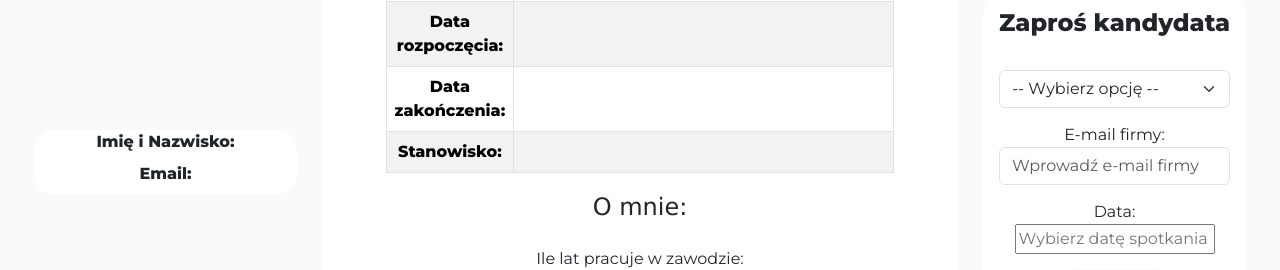
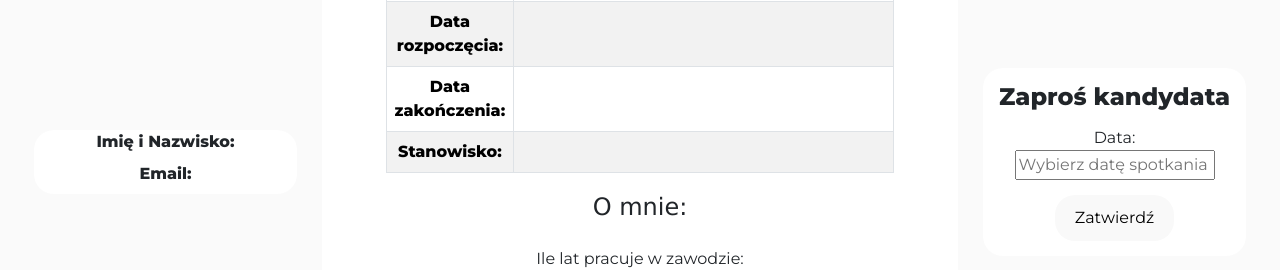
Before and after one commit to RafalKal/gastro-talent-app, a React (Vite) app: page /cook/1 in a window 1280 px wide. Shown: the part 247-517 px from the top of the page. Built offline with nearby package versions, Linux system fonts and the light colour scheme; no server answers; a web font is replaced by a local one.

Commit message:
Invitation function implemented

```diff
--- a/src/components/home/JobView.jsx
+++ b/src/components/home/JobView.jsx
@@ -19,7 +19,6 @@ function JobView() {
     const [meetingDate, setMeetingDate] = useState(null);
 
     useEffect(() => {
-        // Użyj ID z URL (id), aby pobrać dane kucharza
         axios.get(`http://localhost:8080/api/v1/cooks/${id}`, {
           headers: {
             'Authorization': `Bearer ${auth.token}`
@@ -29,7 +28,6 @@ function JobView() {
             setCookData(response.data);
 
             const empId = response.data.empId;
-            // Użyj empId do pobrania danych użytkownika
             axios.get(`http://localhost:8080/api/v1/users/${empId}`, {
               headers: {
                 'Authorization': `Bearer ${auth.token}`
@@ -71,20 +69,44 @@ function JobView() {
     };
 
     const handleSubmitButtonClick = () => {
-        if (selectedOption && CompanyEmail && meetingDate) {
-            const isConfirmed = window.confirm('Czy zatwierdzasz swoją decyzję?');
-            if (isConfirmed) {
-                console.log('Selected Option:', selectedOption);
-                console.log('E-mail firmy:', CompanyEmail);
-                console.log('Data spotkania:', meetingDate);
+        if (meetingDate) {
+          Swal.fire({
+            title: 'Czy na pewno chcesz zaprosić kandydata na rozmowę?',
+            icon: 'question',
+            showCancelButton: true,
+            confirmButtonText: 'Tak',
+            cancelButtonText: 'Nie'
+          }).then((result) => {
+            if (result.isConfirmed) {
+              const invitationData = {
+                cookId: parseInt(id),
+                employerId: auth.id,
+                interviewDate: meetingDate.toISOString(),
+                status: 'INVITED'
+              };
+
+              axios.post('http://localhost:8080/api/v1/invitations', invitationData, {
+                headers: {
+                  'Authorization': `Bearer ${auth.token}`
+                }
+              })
+                .then(response => {
+                  console.log('Dane zostały wysłane pomyślnie', response.data);
+                  Swal.fire('Sukces!', 'Zaproszenie zostało wysłane.', 'success');
+                })
+                .catch(error => {
+                  console.error('Błąd podczas wysyłania danych', error);
+                  Swal.fire('Błąd!', 'Wystąpił błąd podczas wysyłania danych.', 'error');
+                });
             } else {
               console.log('Decyzja anulowana');
             }
+          });
         } else {
           Swal.fire({
             icon: 'error',
             title: 'Błąd',
-                text: 'Wypełnij wszystkie pola formularza!',
+            text: 'Wybierz datę spotkania!',
           });
         }
       };
@@ -151,27 +173,6 @@ function JobView() {
                     <Form>
                         <div className="form-panel-item">
                             <h4><b>Zaproś kandydata</b></h4>
-                            <label htmlFor="selectOption"></label>
-                            <Form.Select
-                                id="selectOption"
-                                value={selectedOption}
-                                onChange={handleOptionChange}
-                            >
-                                <option value="">-- Wybierz opcję --</option>
-                                <option value="option1">Umów rozmowę</option>
-                                <option value="option2">Odrzuć kandydata</option>
-                                <option value="option3">Zaakceptuj kandydata</option>
-                            </Form.Select>
-                        </div>
-                        <div className="form-panel-item">
-                            <label htmlFor="CompanyEmail">E-mail firmy:</label>
-                            <Form.Control
-                                type="text"
-                                id="CompanyEmail"
-                                value={CompanyEmail}
-                                onChange={handleEmailChange}
-                                placeholder="Wprowadź e-mail firmy"
-                            />
                         </div>
                         <div className="form-panel-item">
                             <div>
```
Lines whose indentation alone changed are shown as unchanged.
